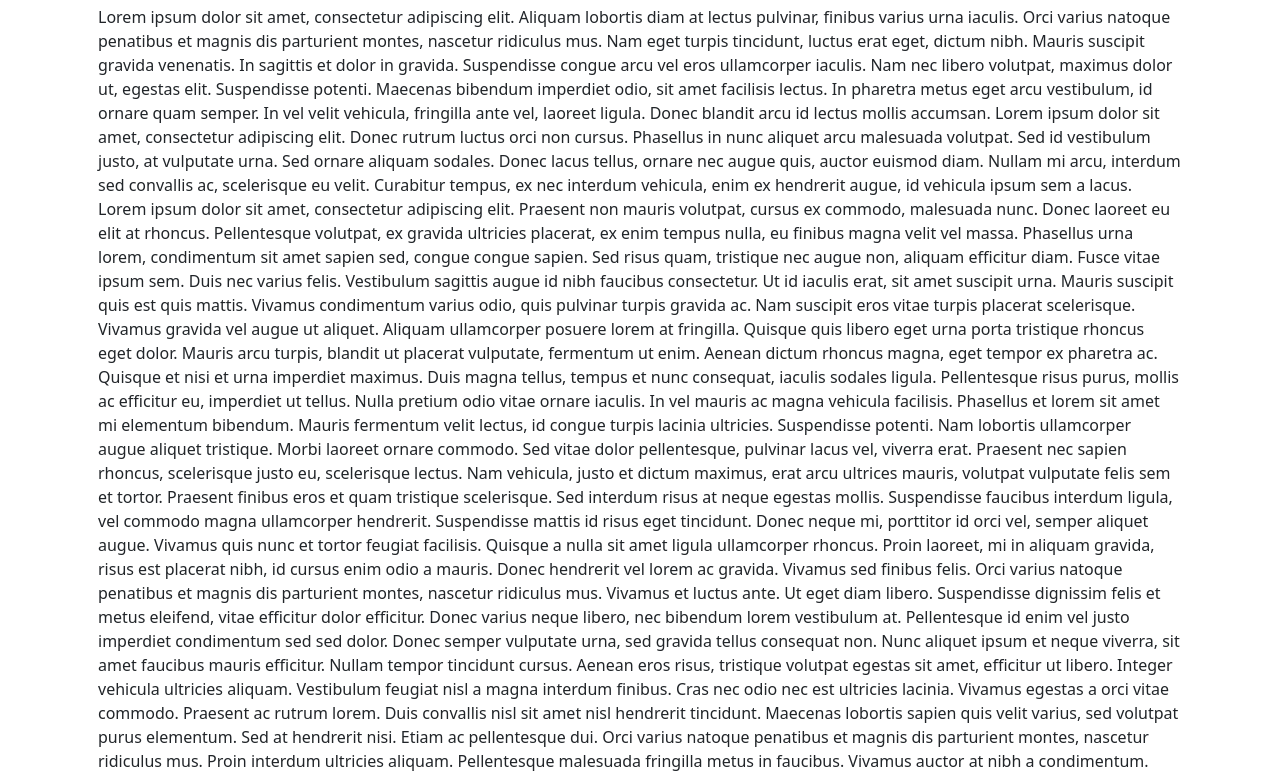
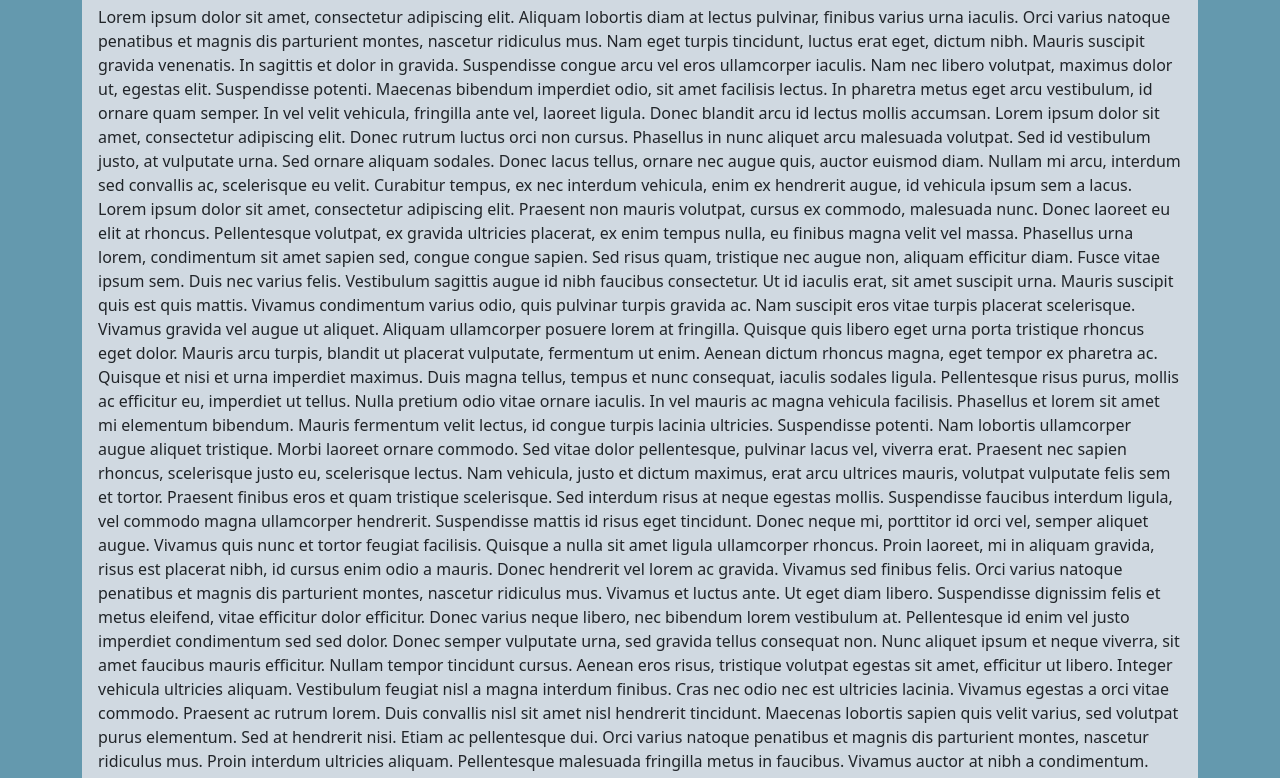
Before and after one commit to Nikhil725051/module_3_solution, a plain HTML site: page index.html in a window 1280 px wide. Shown: the part 123-901 px from the top of the page. Drawn offline with nearby package versions, Linux system fonts and the light colour scheme; the site is published under a folder, as on GitHub Pages, so addresses that start at the root find nothing.

Commit message:
Update index.html

```diff
--- a/index.html
+++ b/index.html
@@ -5,7 +5,7 @@
      <link href="https://cdn.jsdelivr.net/npm/bootstrap@5.2.0-beta1/dist/css/bootstrap.min.css"
        rel="stylesheet" integrity="sha384-0evHe/X+R7YkIZDRvuzKMRqM+OrBnVFBL6DOitfPri4tjfHxaWutUpFmBp4vmVor"
        crossorigin="anonymous">
-       <link rel="stylesheet" href="/_CSS/styles.css">
+       <link rel="stylesheet" href="_CSS/styles.css" type="text/css">
     </head>
 
     <body>
```
